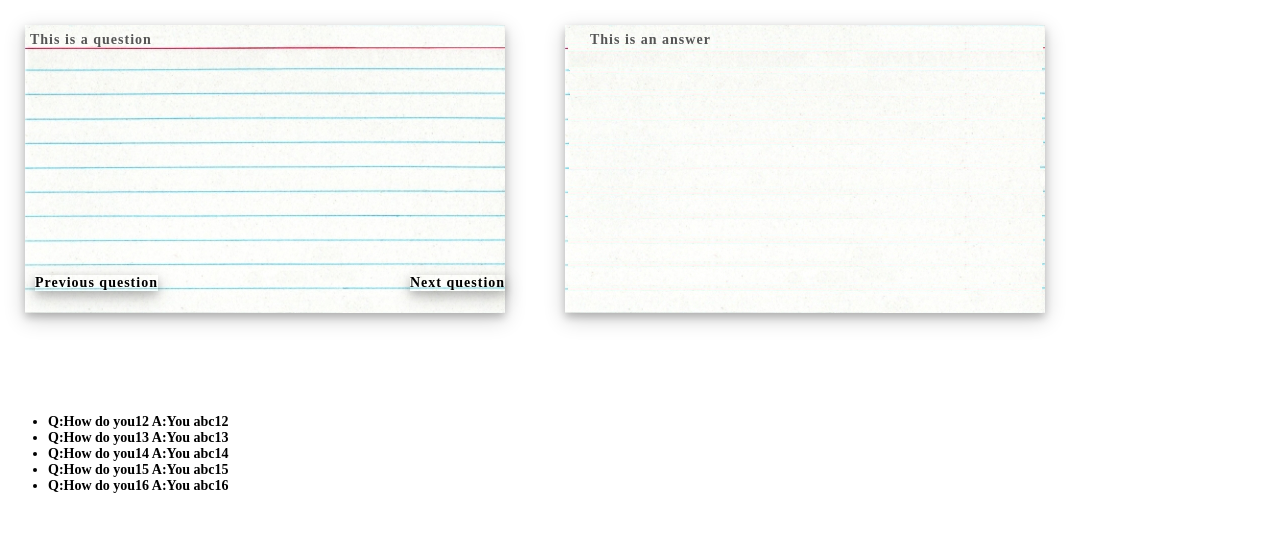
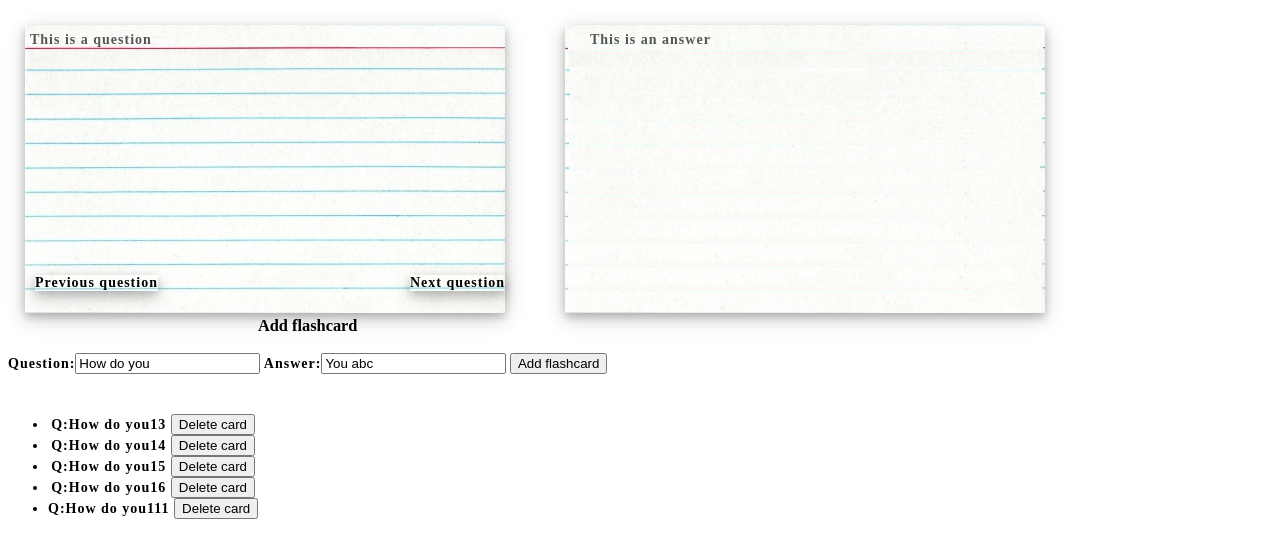
Before and after one commit to CharlesHurt/Flashcards-redux, a Node server app: page / in a window 1280 px wide. Shown: the top 558 px of the page. Run offline with Node 20, Linux system fonts and the light colour scheme; some libraries are stand-ins or nearby versions; some web fonts are replaced.

Commit message:
Added delete function

```diff
--- a/data/flashcards.json
+++ b/data/flashcards.json
@@ -1,6 +1 @@
-[
-{"question":"How do you12","answer":"You abc12","id":"7b88aeee-ac94-4d81-84db-d05050f24b0b"},
-{"question":"How do you13","answer":"You abc13","id":"dd00b613-0283-4fd0-a260-73105585b736"},
-{"question":"How do you14","answer":"You abc14","id":"872ee946-9c7c-40cc-a2a3-c89b5665a4c2"},
-{"question":"How do you15","answer":"You abc15","id":"668b04cb-8a70-4d7a-9228-200a5acae9e9"},
-{"question":"How do you16","answer":"You abc16","id":"384e3e4c-3389-4f74-96b2-b32b23e447cd"}]
+[{"question":"How do you13","answer":"You abc13","id":"dd00b613-0283-4fd0-a260-73105585b736"},{"question":"How do you14","answer":"You abc14","id":"872ee946-9c7c-40cc-a2a3-c89b5665a4c2"},{"question":"How do you15","answer":"You abc15","id":"668b04cb-8a70-4d7a-9228-200a5acae9e9"},{"question":"How do you16","answer":"You abc16","id":"384e3e4c-3389-4f74-96b2-b32b23e447cd"},{"question":"How do you111","answer":"You abc111","id":"1d183ec9-df13-4f9b-b063-08b7b36036a5"}]
--- a/public/controller.js
+++ b/public/controller.js
@@ -21,12 +21,31 @@ flashcardApp.controller("flashcardController", function($scope, FlashcardService
 
   $scope.addCard = function() {
 
-    $scope.newFlashcard.Question += "1"
-    $scope.newFlashcard.Answer += "1"
+    if ($scope.newFlashcard.question === '') {
+      // Set focus
+      return
+    }
+    if ($scope.newFlashcard.answer === '') {
+      // Set focus
+      return
+    }
 
     FlashcardService.create($scope.newFlashcard)
     .then(function(res) {
       $scope.flashcards.push(res.data)
+    }, function(err) {
+      console.log(err);
+    })
+
+
+  }
+
+  $scope.deleteCard = function(id) {
+    FlashcardService.remove(id)
+    .then(function(res) {
+      $scope.flashcards = $scope.flashcards.filter( function(cur) {
+        return cur.id !== id
+      })
     }, function(err) {
       console.log(err);
     })
--- a/public/index.html
+++ b/public/index.html
@@ -14,15 +14,23 @@
 </head>
 <body ng-app='flashcardApp' ng-controller='flashcardController'>
   <div id="idPrevQuestion" class='cQuestion'>Previous question</div>
-  <div id="idNextQuestion" class='cQuestion'  ng-click='addCard()'>Next question</div>
+  <div id="idNextQuestion" class='cQuestion' >Next question</div>
   <div id="idQuestions" class='cQuestionBlock'>This is a question</div>
   <div id="idAnswers" class='cAnswerBlock'>This is an answer</div>
   <img src="CardFront.jpg" alt="" class='cCard cFlashCard cCardFront'>
   <img src="CardBack.jpg" alt="" class='cCard cFlashCard cCardBack'>
 
+<div  style='position:absolute; top:300px'>
+  <h3>Add flashcard</h3>
+  <label for="">Question:</label><input type="text" ng-model='newFlashcard.question' placeholder='question'>
+  <label for="">Answer:</label><input type="text" ng-model='newFlashcard.answer' placeholder='question'>
+ <button ng-click='addCard()'>Add flashcard</button>
+</div>
 <ul style='position:absolute; top:400px'>
   <li ng-repeat='flashcard in flashcards'>
-    Q:{{flashcard.question}} A:{{flashcard.answer}}
+    Q:{{flashcard.question}}
+    <button ng-click='deleteCard(flashcard.id)'>Delete card</button>
+    <!-- -->
   </li>
 </ul>
 <div ng-hide='true'>
--- a/public/services.js
+++ b/public/services.js
@@ -20,7 +20,7 @@ flashcardApp.service("FlashcardService", function($http) { // a Singleton
     return $http.put("/flashcards/" + flashcard.id)
   }
 
-  this.remove = function(flashcard) {
-    return $http.delete("/flashcards/" + flashcard.id)
+  this.remove = function(id) {
+    return $http.delete("/flashcards/" + id)
   }
 })
--- a/public/style.css
+++ b/public/style.css
@@ -4,6 +4,10 @@ body {
   font-family: 'Shadows Into Light Two', cursive;
   font-size:14px;
   font-weight:bold;
+}
+
+li, td, label {
+  letter-spacing:1px;
 }
 
 .cCaveat {
```
